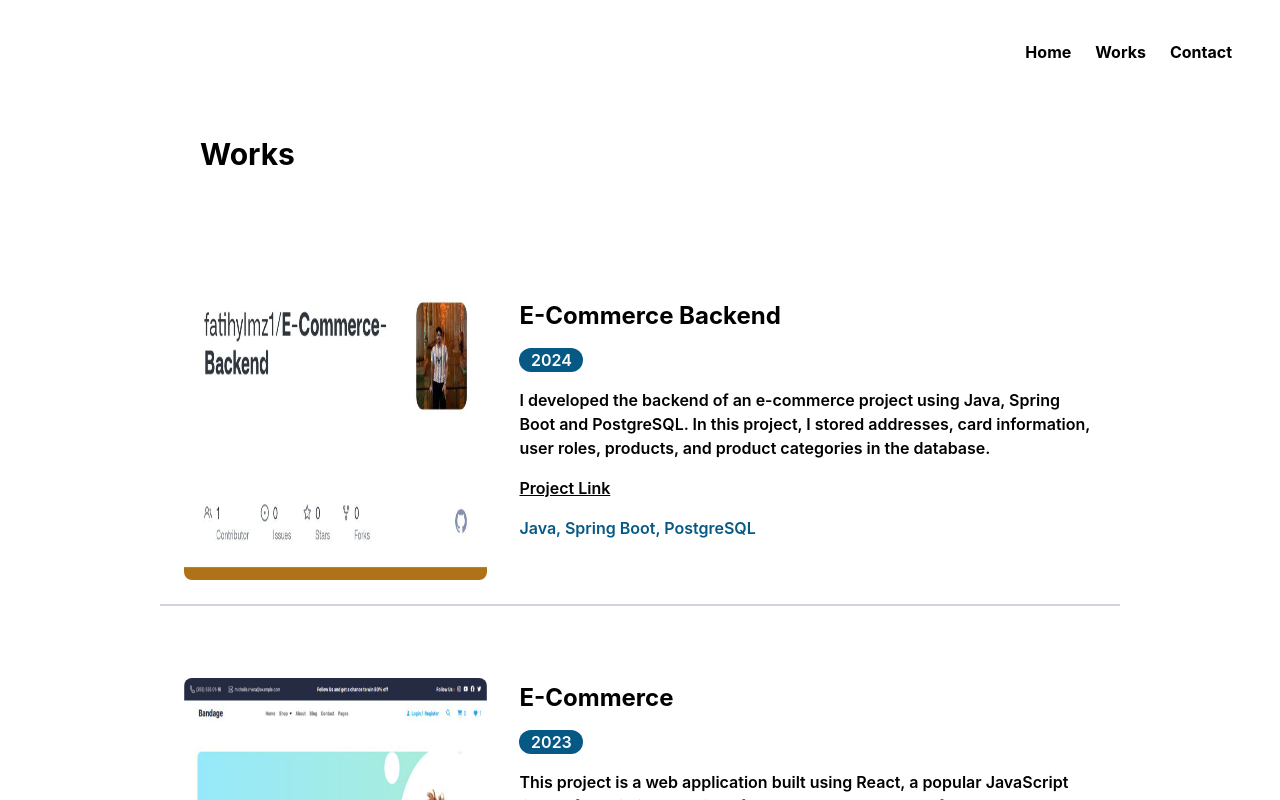
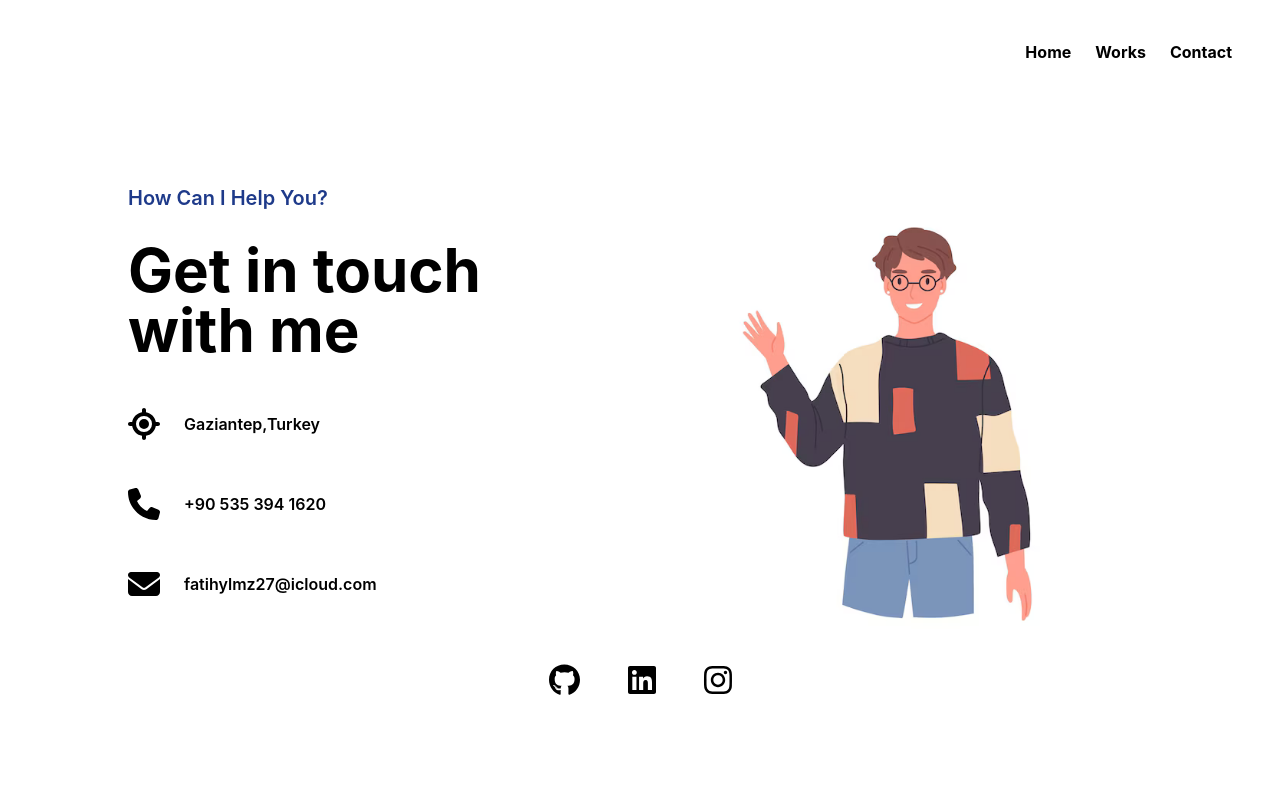
Before and after one commit to fatihylmz1/Portfolio, a React (Create React App) app: page / in a window 1280 px wide. Shown: the top 800 px of the page. Built offline with nearby package versions, Linux system fonts and the light colour scheme.

Commit message:
Contact Page design completed

```diff
--- a/src/App.js
+++ b/src/App.js
@@ -1,4 +1,5 @@
 import logo from './logo.svg';
+import { Contact } from './Pages/Contact';
 import { Home } from './Pages/Home';
 import { Works } from './Pages/Works';
 
@@ -6,7 +7,7 @@ import { Works } from './Pages/Works';
 function App() {
   return (
     <div>
-      <Works />
+      <Contact />
     </div>
   )
 }
--- a/src/Layouts/Footer.js
+++ b/src/Layouts/Footer.js
@@ -4,7 +4,7 @@ import React from "react";
 
 export const Footer = () => {
     return (
-        <div className="flex flex-row justify-center gap-12 py-32">
+        <div className="flex flex-row justify-center gap-12 pb-16">
             <a href="https://github.com/fatihylmz1" target="_blank" rel="noopener noreferrer">
                 <FontAwesomeIcon icon={faGithub} size="2x" />
             </a>
--- /dev/null
+++ b/src/Pages/Contact.js
@@ -0,0 +1,42 @@
+import { faLetterboxd, faSquareLetterboxd } from "@fortawesome/free-brands-svg-icons";
+import { faEnvelope, faLocation, faPhone } from "@fortawesome/free-solid-svg-icons";
+import { FontAwesomeIcon } from "@fortawesome/react-fontawesome";
+import React from "react";
+import hello from "../Assests/hello.png"
+import { Footer } from "../Layouts/Footer";
+
+export const Contact = () => {
+    return (
+        <div>
+            <div className="px-12 py-10 flex flex-row justify-end gap-6">
+                <button className="font-bold cursor-pointer">Home</button>
+                <button className="font-bold cursor-pointer">Works</button>
+                <button className="font-bold cursor-pointer">Contact</button>
+            </div>
+            <div className="px-[8rem] pt-[5rem] flex flex-row justify-between">
+                <div className="flex flex-col items-start gap-12">
+                    <div className="flex flex-col gap-7">
+                        <p className="font-semibold text-blue-900 text-xl">How Can I Help You?</p>
+                        <p className="text-6xl font-bold">Get in touch<br /> with me</p>
+                    </div>
+                    <div className="flex flex-row gap-6 items-center">
+                        <FontAwesomeIcon icon={faLocation} size="2x" />
+                        <p className="font-semibold">Gaziantep,Turkey</p>
+                    </div>
+                    <div className="flex flex-row gap-6 items-center">
+                        <FontAwesomeIcon icon={faPhone} size="2x" />
+                        <p className="font-semibold">+90 535 394 1620</p>
+                    </div>
+                    <div className="flex flex-row gap-6 items-center">
+                        <FontAwesomeIcon icon={faEnvelope} size="2x" />
+                        <p className="font-semibold">fatihylmz27@icloud.com</p>
+                    </div>
+                </div>
+                <div>
+                    <img src={hello} className="object-cover w-full h-[30rem]" />
+                </div>
+            </div>
+            <Footer />
+        </div>
+    )
+}
```
Also changed, not shown: src/Assests/hello.png (added).
